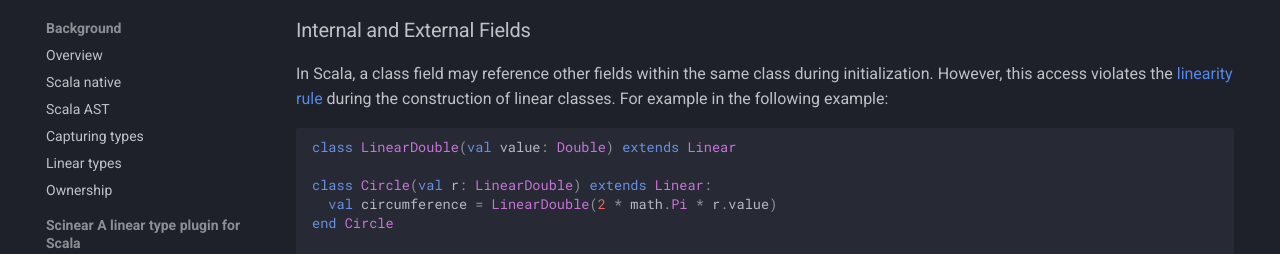
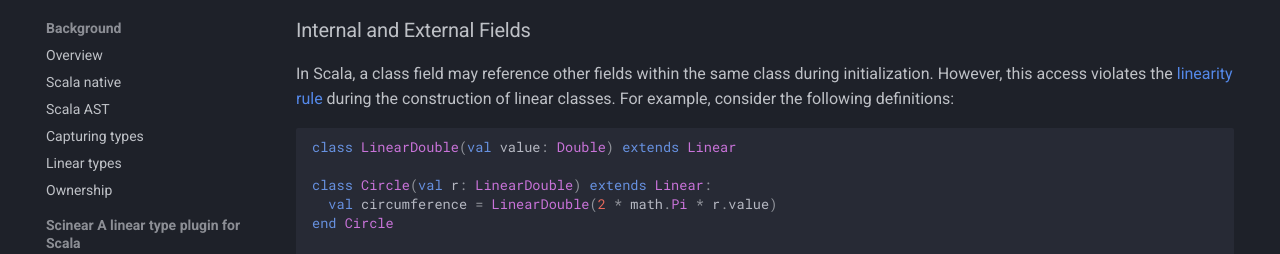
Before and after one commit to amsen20/masters-thesis, an MkDocs documentation site: the page built from docs/scinear/defining-linear-types.md, in a window 1280 px wide and 900 px high, scrolled down 323 px. Shown: the part 171-425 px from the top of the window. Built offline with MkDocs 1.6.1 and Material for MkDocs 9.7.7, drawn with Linux system fonts in a browser that asks for light colours.

Commit message:
Update docs/scinear/defining-linear-types.md
Co-authored-by: Ondřej Lhoták <olhotak@uwaterloo.ca>

````diff
--- a/docs/scinear/defining-linear-types.md
+++ b/docs/scinear/defining-linear-types.md
@@ -20,7 +20,7 @@ Scinear adopts this view by enforcing specific rules on field and method definit
 
 In Scala, a class field may reference other fields within the same class during initialization.
 However, this access violates the [linearity rule](../background/linear-types.md#main-linearity-rule) during the construction of linear classes.
-For example in the following example:
+For example, consider the following definitions:
 
 ```Scala
 class LinearDouble(val value: Double) extends Linear
````
